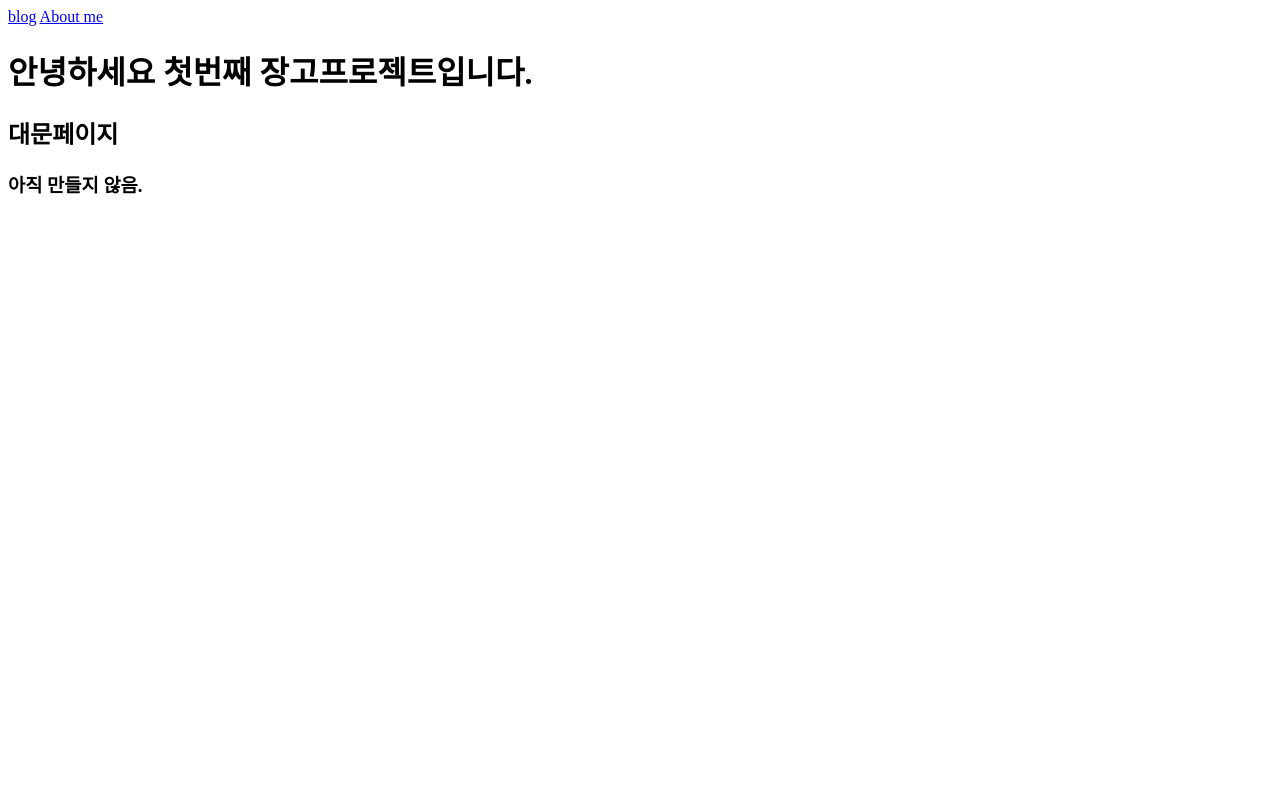
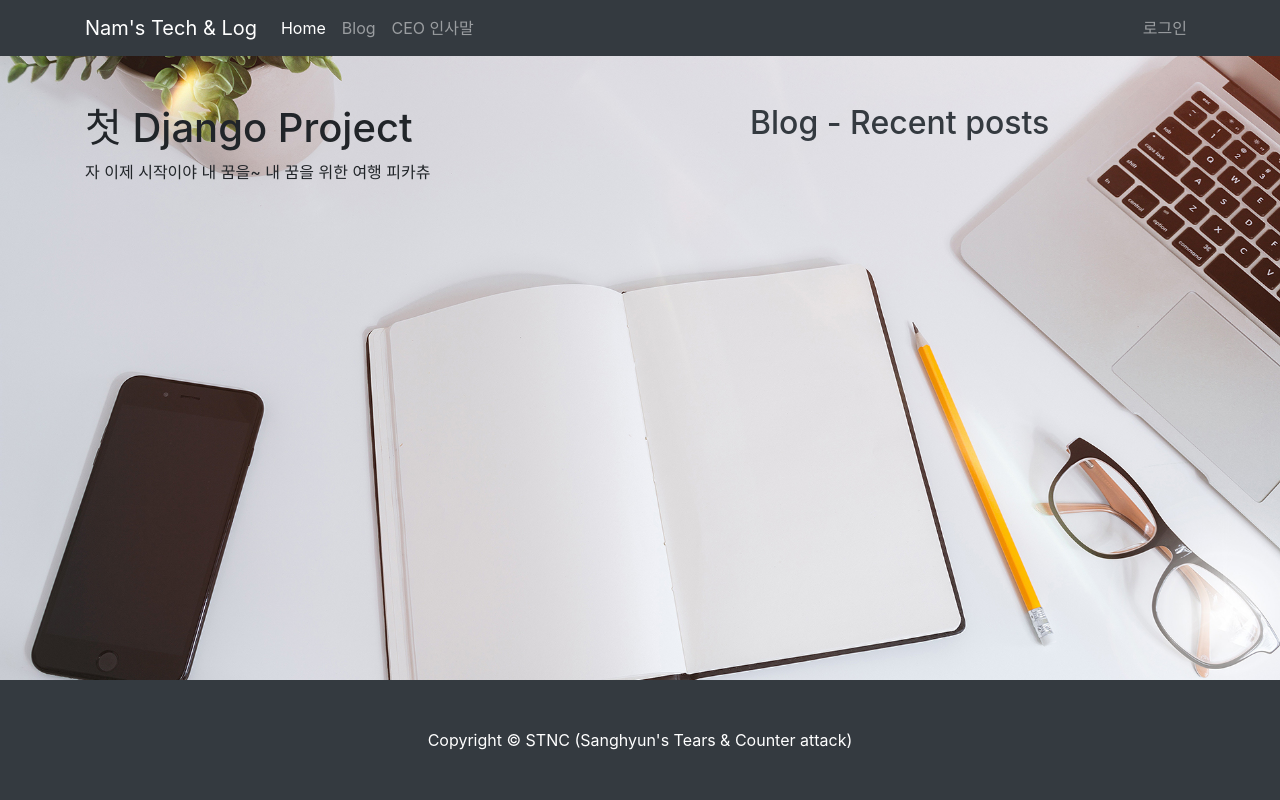
Before and after one commit to namsanghyoun/djangoFirst, a Django app: page / in a window 1280 px wide. Run offline with Django 3.2, Linux system fonts and the light colour scheme; data that the repository does not hold is empty; some libraries are stand-ins or nearby versions.

Commit message:
대문 페이지 수정하기

```diff
--- a/blog/models.py
+++ b/blog/models.py
@@ -71,6 +71,11 @@ class Post(models.Model):
     def get_content_markdown(self):
         return markdown(self.content)
 
+    def get_avatar_url(self):
+        if self.author.socialaccount_set.exists():
+            return self.author.socialaccount_set.first().get_avatar_url()
+        else:
+            return f'https://ui-avatars.com/api/?name={self.author}&background=random'
 
 class Comment(models.Model):
     post = models.ForeignKey(Post, on_delete=models.CASCADE)
--- a/blog/templates/blog/footer.html
+++ b/blog/templates/blog/footer.html
@@ -1,9 +1,9 @@
-  <!-- Footer -->
-  <footer class="py-5 bg-dark">
+<!-- Footer -->
+<footer class="py-5 bg-dark">
     <div class="container">
       <p class="m-0 text-center text-white">
-          Copyright &copy; sangHyeonNam 2021
+          Copyright &copy; STNC (Sanghyun's Tears & Counter attack)
       </p>
     </div>
     <!-- /.container -->
-  </footer>
+</footer>
--- a/blog/templates/blog/navbar.html
+++ b/blog/templates/blog/navbar.html
@@ -39,7 +39,7 @@
             <a class="nav-link" href="/blog/">Blog</a>
           </li>
           <li class="nav-item">
-            <a class="nav-link" href="/about_me/">About Me</a>
+            <a class="nav-link" href="/about_me/">CEO 인사말</a>
           </li>
         </ul>
         <ul class="navbar-nav ml-auto">
--- a/blog/templates/blog/post_detail.html
+++ b/blog/templates/blog/post_detail.html
@@ -79,7 +79,7 @@
     <div id="comment-area">
         <!-- Comments Form -->
         <div class="card my-4">
-          <h5 class="card-header">Leave a Comment:</h5>
+          <h5 class="card-header">실시간 댓글 : </h5>
           <div class="card-body">
             {% if user.is_authenticated %}
             <form id="comment-form" method="POST" action="{{ post.get_absolute_url }}new_comment/">
@@ -91,7 +91,7 @@
             </form>
             {% else %}
                 <a role="button" class="btn btn-outline-dark btn-block btn-sm"
-                   href="#" data-toggle="modal" data-target="#loginModal">Log in and leave a comment</a>
+                   href="#" data-toggle="modal" data-target="#loginModal">로그인 후 댓글을 남겨주세요.</a>
             {% endif %}
           </div>
         </div>
--- a/blog/templates/blog/post_form.html
+++ b/blog/templates/blog/post_form.html
@@ -9,7 +9,7 @@
         <table>
             {{ form | crispy }}
             <div id="div_id_tags_str">
-                <label for="id_tags_str">Tags;</label>
+                <label for="id_tags_str">Tags</label>
                 <input type="text" name="tags_str" id="id_tags_str" class="textinput textInput form-control">
             </div>
             <br/>
--- /dev/null
+++ b/single_pages/static/single_pages/css/landing.css
@@ -0,0 +1,15 @@
+body {
+    background: url('/static/single_pages/images/home-bg.jpg') no-repeat center center fixed;
+    -webkit-background-size: cover;
+    -moz-background-size: cover;
+    background-size: cover;
+    -o-background-size: cover;
+}
+
+section {
+    margin-bottom: 15px;
+}
+
+.card {
+    background-color: rgba(255, 255, 255, 0.6);
+}
--- a/single_pages/templates/single_pages/landing.html
+++ b/single_pages/templates/single_pages/landing.html
@@ -1,17 +1,59 @@
 <!DOCTYPE html>
+{% load static %}
 <html lang="ko">
 <head>
     <meta charset="UTF-8">
-    <title>첫번째 장고프로젝트입니다.</title>
+    <title>Nam's Tech & Log</title>
+    <link rel="stylesheet" href="{% static 'blog/bootstrap/bootstrap.min.css' %}" media="screen">
+    <link rel="stylesheet" href="{% static 'single_pages/css/landing.css' %}" media="screen">
+    <script src="https://kit.fontawesome.com/bcac231a9e.js" crossorigin="anonymous"></script>
 </head>
 <body>
-<nav>
-    <a href="/blog/">blog</a>
-    <a href="/about_me/">About me</a>
-</nav>
 
-<h1>안녕하세요 첫번째 장고프로젝트입니다.</h1>
-<h2>대문페이지</h2>
-<h3>아직 만들지 않음.</h3>
+{% include 'blog/navbar.html' %}
+
+<section>
+    <div class="container">
+        <div class="row justify-content-between">
+            <div class="col-lg-6">
+                <h1 class="mt-5">첫 Django Project</h1>
+                <p>자 이제 시작이야 내 꿈을~ 내 꿈을 위한 여행 피카츄</p>
+            </div>
+
+            <div class="col-lg-5 mt-5">
+                <h2 class="text-dark">Blog - Recent posts</h2>
+                {% for post in recent_posts %}
+                    <div class="card mt-1">
+                        <div class="card-body">
+                            <h6><a href="{{ post.get_absolute_url }}" class="text-decoration-none text-dark">{{ post.title }}</a></h6>
+                            <span class="badge badge-pill badge-light float-right">
+                                <img class="mr-1 rounded-circle" width="20px" src="{{ post.get_avatar_url }}" alt="{{ post.author }}">
+                                {{ post.author.username }}
+                                &nbsp;
+                                &nbsp;
+                                {{ post.created_at }}
+                           </span>
+                        </div>
+                    </div>
+                {% endfor %}
+            </div>
+
+        </div>
+    </div>
+</section>
+
+<div class="fixed-bottom">
+    {% include 'blog/footer.html' %}
+</div>
+
+<script src="https://code.jquery.com/jquery-3.4.1.slim.min.js"
+        integrity="sha384-J6qa4849blE2+poT4WnyKhv5vZF5SrPo0iEjwBvKU7imGFAV0wwj1yYfoRSJoZ+n"
+        crossorigin="anonymous"></script>
+<script src="https://cdn.jsdelivr.net/npm/popper.js@1.16.0/dist/umd/popper.min.js"
+        integrity="sha384-Q6E9RHvbIyZFJoft+2mJbHaEWldlvI9IOYy5n3zV9zzTtmI3UksdQRVvoxMfooAo"
+        crossorigin="anonymous"></script>
+<script src="https://stackpath.bootstrapcdn.com/bootstrap/4.4.1/js/bootstrap.min.js"
+        integrity="sha384-wfSDF2E50Y2D1uUdj0O3uMBJnjuUD4Ih7YwaYd1iqfktj0Uod8GCExl3Og8ifwB6"
+        crossorigin="anonymous"></script>
 </body>
 </html>
--- a/single_pages/views.py
+++ b/single_pages/views.py
@@ -1,10 +1,15 @@
 from django.shortcuts import render
+from blog.models import Post
 
 
 def landing(request):
+    recent_posts = Post.objects.order_by('-pk')[:3]
     return render(
         request,
-        'single_pages/landing.html'
+        'single_pages/landing.html',
+        {
+            'recent_posts': recent_posts,
+        }
     )
 
 
```
Also changed, not shown: single_pages/static/single_pages/images/home-bg.jpg (added).
